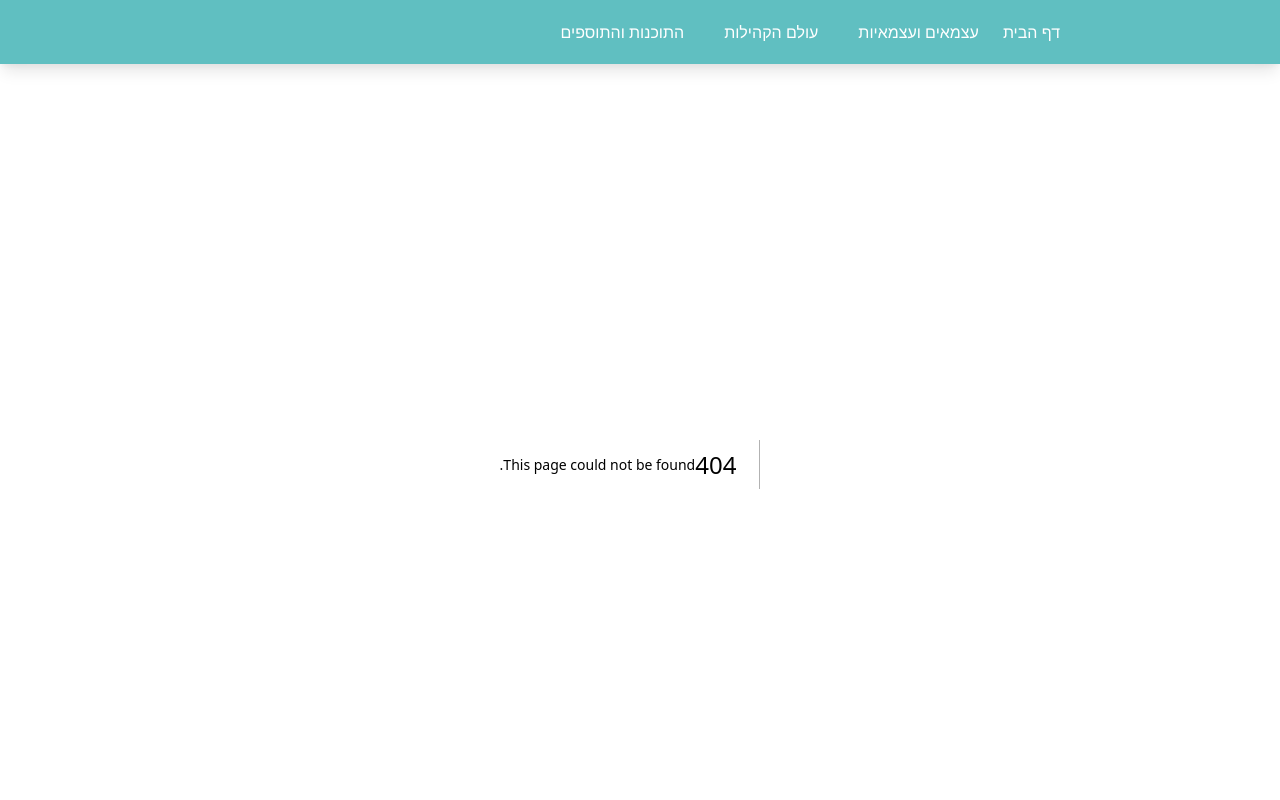
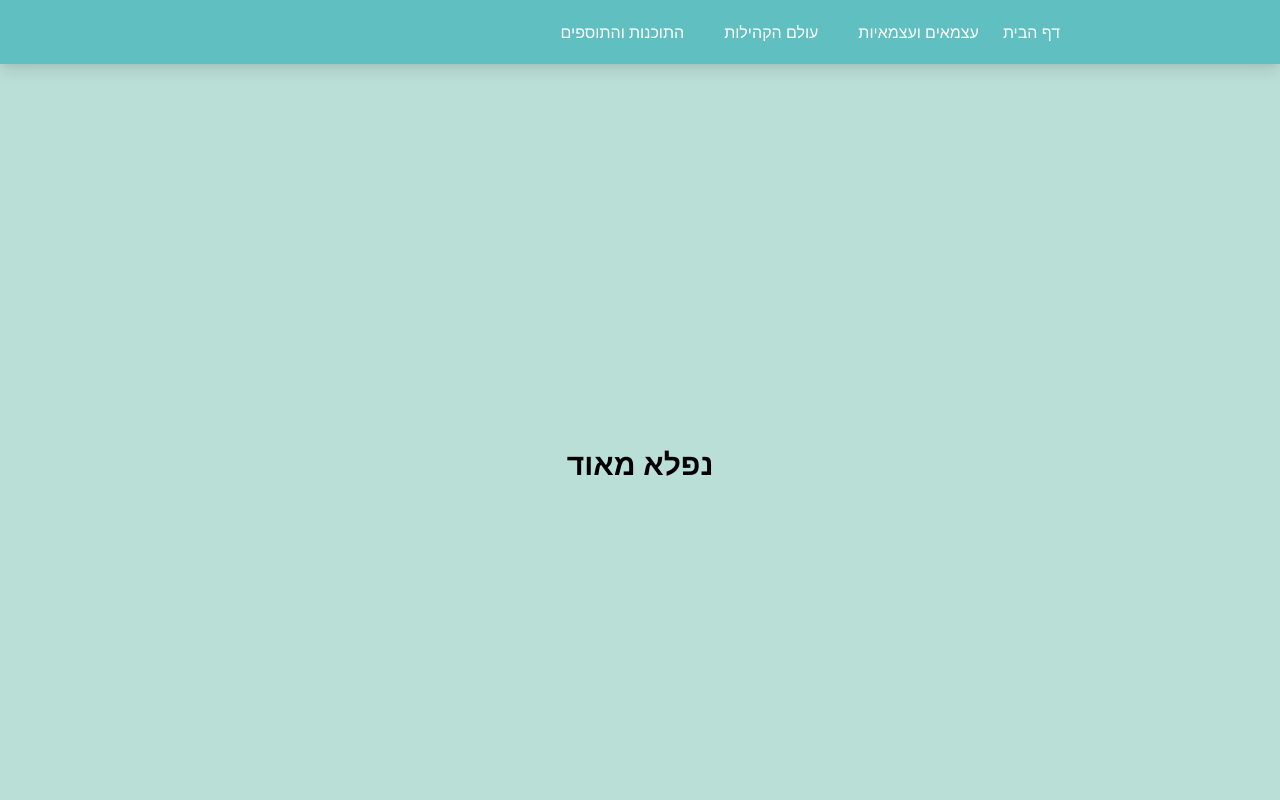
Before and after one commit to Zevik/Atsmai, a Next.js app: page /extensions/example in a window 1280 px wide. Before the commit this address had no page. Shown: the top 800 px of the page. Built offline with nearby package versions, Linux system fonts and the light colour scheme.

Commit message:
הוספת עמוד example עם טקסט מרכזי 'נפלא מאוד'

```diff
--- /dev/null
+++ b/pages/extensions/example.js
@@ -0,0 +1,10 @@
+
+import React from 'react';
+
+export default function ExamplePage() {
+    return (
+        <div className="flex items-center justify-center min-h-screen">
+            <h1 className="text-3xl font-bold">נפלא מאוד</h1>
+        </div>
+    );
+}
```
